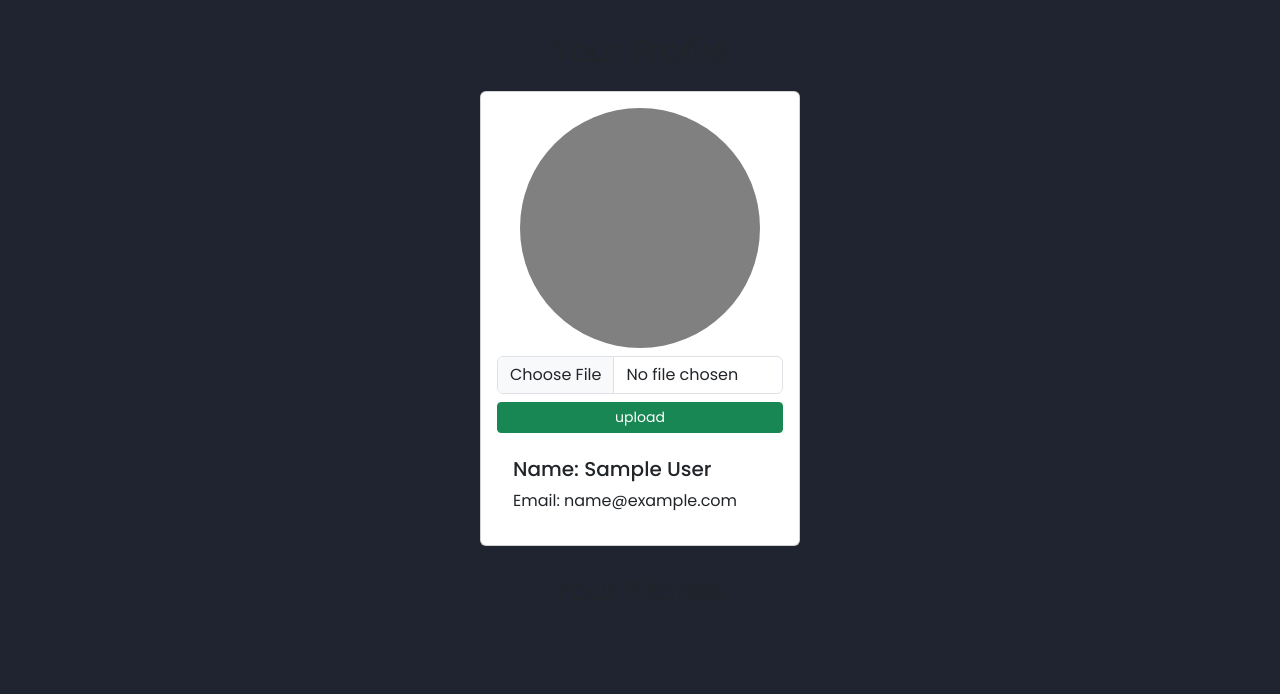
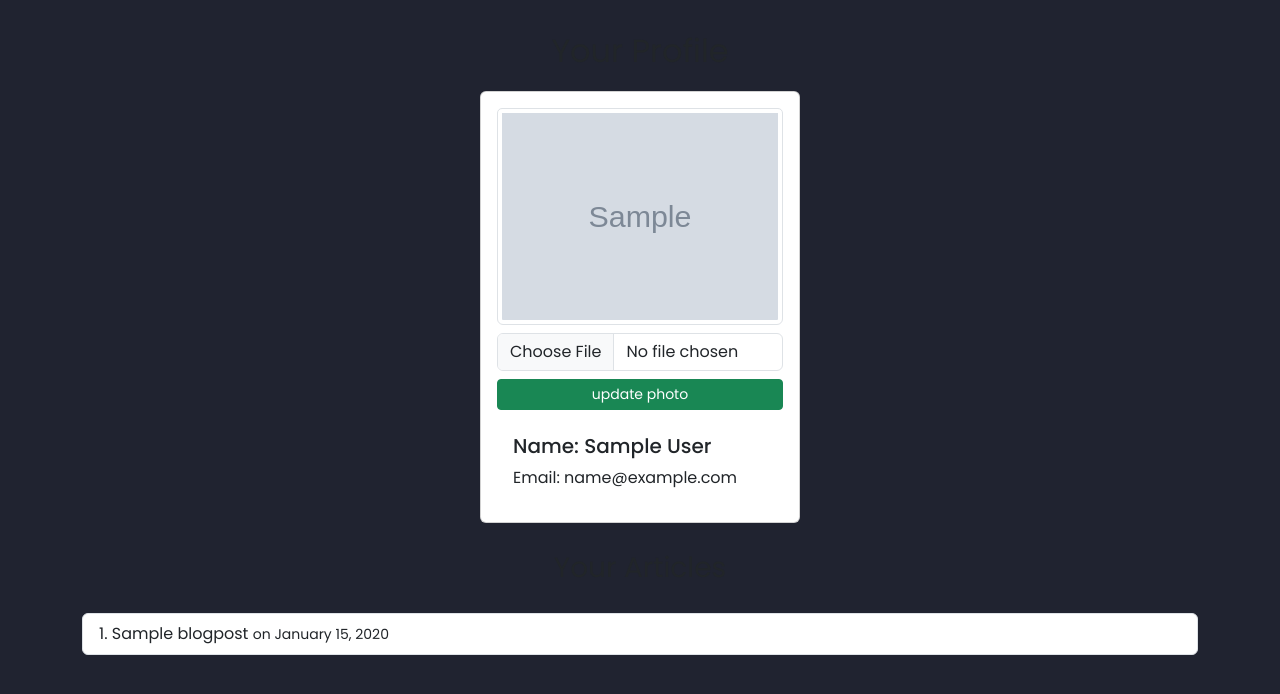
Before and after one commit to Edu58/Flask-Personal-Blog, a Flask app: page /profile/1 in a window 1280 px wide. Shown: the part 69-763 px from the top of the page. Run offline with Flask 2, Linux system fonts and the light colour scheme; a user stored in the database is signed in; tables that the repository leaves empty hold one stand-in row (values such as "Sample post"); grey boxes marked "Sample" are stand-in pictures; some libraries are stand-ins or nearby versions.

Commit message:
feat: adds update_profile_pic route

```diff
--- a/app/main/views.py
+++ b/app/main/views.py
@@ -1,7 +1,7 @@
 from . import main
 from app import db, photos
 from app.models import BlogPost, Comments, User
-from flask import render_template, request, redirect, url_for, flash
+from flask import render_template, request, redirect, url_for, flash, abort
 from flask_login import login_required, current_user
 from .forms import NewBlogPost, CommentForm
 from werkzeug.utils import secure_filename
@@ -114,3 +114,20 @@ def upload_profile_pic(user_id):
         db.session.commit()
 
     return redirect(url_for('main.profile', first_name=current_user.first_name))
+
+
+@main.route('/update-profile-picture/<user_id>', methods=['POST'])
+@login_required
+def update_profile_pic(user_id):
+    user = User.query.filter_by(user_id=user_id).first()
+
+    if user is None:
+        abort(404)
+
+    if 'photo' in request.files:
+        filename = photos.save(request.files['photo'])
+        path = f'photos/{filename}'
+        user.profile_path = path
+        db.session.commit()
+
+    return redirect(url_for('main.profile', first_name=current_user.first_name))
--- a/app/models.py
+++ b/app/models.py
@@ -13,6 +13,7 @@ class User(UserMixin, db.Model):
     first_name = db.Column(db.String(25), nullable=False)
     last_name = db.Column(db.String(25), nullable=False)
     pass_secure = db.Column(db.String, nullable=False)
+    profile_path = db.Column(db.String, nullable=True)
     posts = db.relationship('BlogPost', backref='post_author', lazy='dynamic')
 
     @property
--- a/app/templates/profile.html
+++ b/app/templates/profile.html
@@ -32,19 +32,18 @@
     </div>
 
     <div class="mt-4">
-        <p class="fs-3">Your Pitches</p>
+        <p class="fs-3">Your Articles</p>
     </div>
 </div>
 
 <div>
     <ol class="list-group list-group-numbered">
-        {% for pitch in user.pitches %}
+        {% for post in user.posts %}
         <li class="list-group-item my-2">
-            {{ pitch.pitch_content }}
-            <div class="float-end">
-                <span class="badge bg-secondary text-warning">{{ render_icon('hand-thumbs-up-fill') }} {{ pitch.get_likes(pitch.pitch_id) }}</span>
-                <span class="badge bg-secondary">{{ render_icon('hand-thumbs-down-fill') }} {{ pitch.get_dislikes(pitch.pitch_id) }}</span>
-            </div>
+            {{ post.title }}
+            <small>
+                on {{ moment(post.created_on).format('LL') }}
+            </small>
         </li>
         {% endfor %}
     </ol>
```
Also changed, not shown: migrations/versions/84fa61cdff2b_.py (added, +28 -0 lines), app/static/photos/PXL_20220506_055103580.jpg (added), 1 other file.
